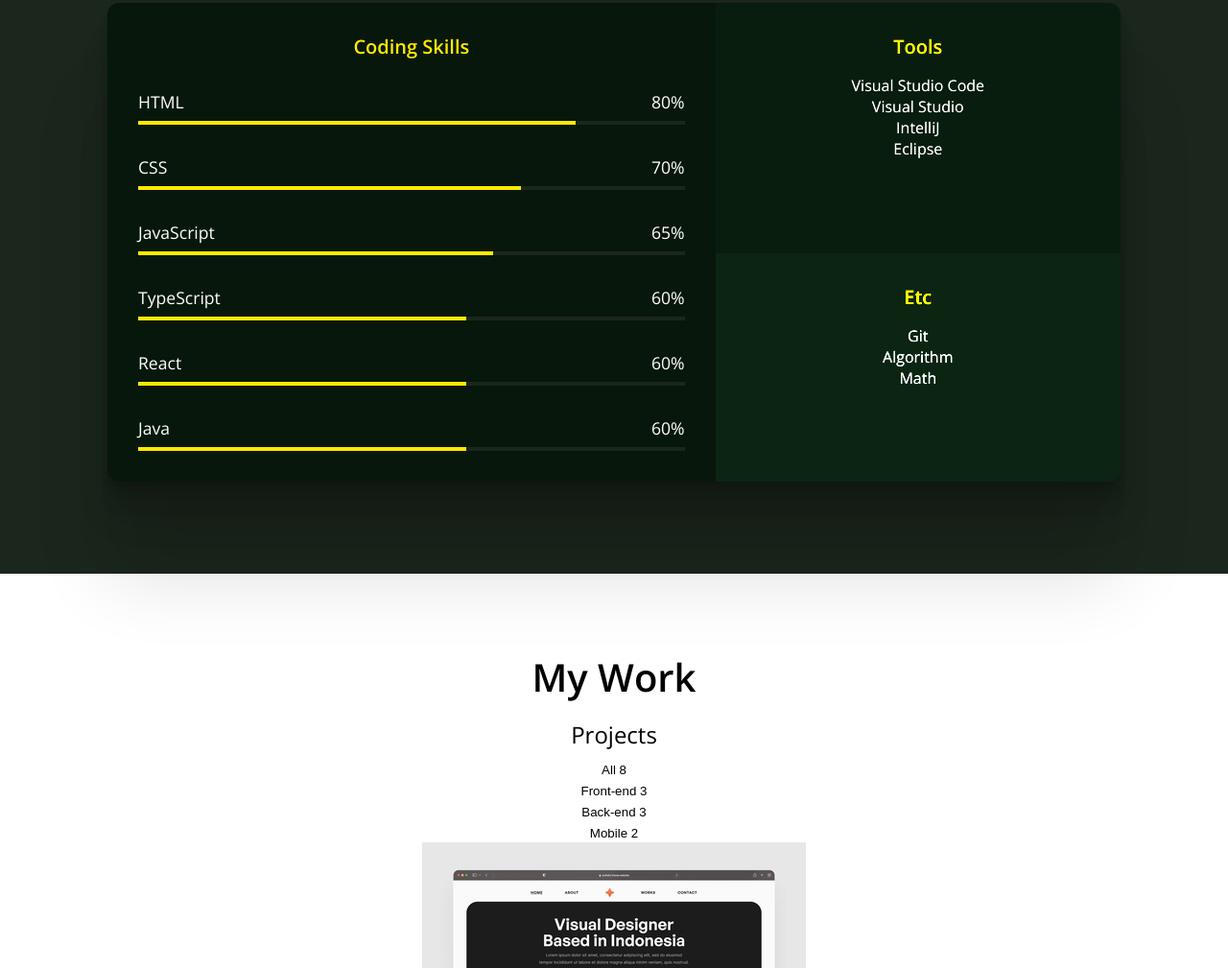
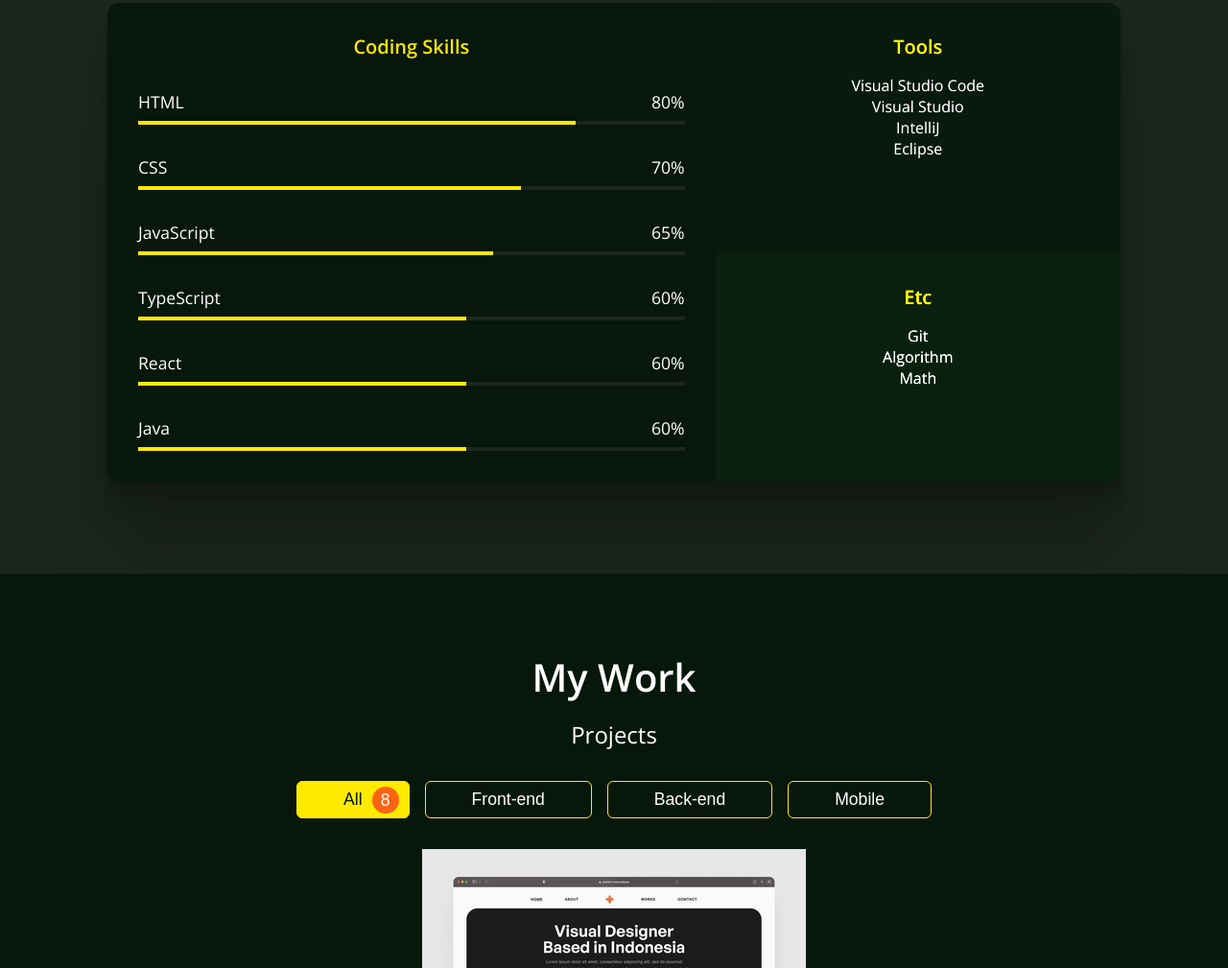
Before and after one commit to jooho2055/Portfolio, a plain HTML site: page index.html in a window 1280 px wide. Shown: the part 1791-2800 px from the top of the page at 96% size. Drawn offline with nearby package versions, Linux system fonts and the light colour scheme.

Commit message:
CSS-Work-Category

```diff
--- a/css/style.css
+++ b/css/style.css
@@ -86,6 +86,7 @@ button:focus {
 	display: flex;
 	justify-content: space-between;
 	align-items: center;
+	z-index: 1;
 }
 
 .header__logo {
@@ -266,13 +267,13 @@ button:focus {
 .skills__tools {
 	padding: 1rem;
 	background-color: var(--color-primary);
-	filter: brightness(125%);
+	filter: brightness(115%);
 }
 
 .skills__etc {
 	padding: 1rem;
 	background-color: var(--color-primary);
-	filter: brightness(160%);
+	filter: brightness(140%);
 }
 
 .bar {
@@ -298,3 +299,56 @@ button:focus {
 	height: 4px;
 	background-color: var(--color-accent);
 }
+
+/*
+
+
+
+*/
+
+#work {
+	background-color: var(--color-primary);
+	color: var(--color-text);
+}
+
+.categories {
+	display: flex;
+	justify-content: center;
+	margin: 2rem;
+	gap: 1rem;
+}
+
+.category {
+	position: relative;
+	color: var(--color-text);
+	font-size: 1.1rem;
+	padding: 0.5rem 3rem;
+	border-radius: 6px;
+	border: 1px solid var(--color-accent);
+	cursor: pointer;
+	white-space: nowrap;
+}
+
+.category--selected {
+	background-color: var(--color-accent);
+	color: var(--color-primary);
+}
+
+.category__count {
+	opacity: 0;
+	position: absolute;
+	right: 10px;
+	width: 28px;
+	height: 28px;
+	line-height: 28px;
+	border-radius: 100%;
+	background-color: var(--color-accent-variant);
+	color: var(--color-text);
+	transition: all 250ms ease-in-out;
+}
+
+.category--selected .category__count,
+.category:hover .category__count {
+	opacity: 1;
+	top: 4.5px;
+}
--- a/index.html
+++ b/index.html
@@ -190,20 +190,27 @@
 			</section>
 			<!-- Work -->
 			<section id="work" class="section">
+				<div class="max-container">
 					<h2 class="title">My Work</h2>
 					<p class="description">Projects</p>
-				<ul>
+					<ul class="categories">
 						<li>
-						<button>All <span>8</span></button>
+							<button class="category category--selected">
+								All <span class="category__count">8</span>
+							</button>
 						</li>
 						<li>
-						<button>Front-end <span>3</span></button>
+							<button class="category">
+								Front-end <span class="category__count">3</span>
+							</button>
 						</li>
 						<li>
-						<button>Back-end <span>3</span></button>
+							<button class="category">
+								Back-end <span class="category__count">3</span>
+							</button>
 						</li>
 						<li>
-						<button>Mobile <span>2</span></button>
+							<button class="category">Mobile <span class="category__count">2</span></button>
 						</li>
 					</ul>
 					<ul>
@@ -280,6 +287,7 @@
 							</a>
 						</li>
 					</ul>
+				</div>
 			</section>
 			<!-- Testimonials -->
 			<section id="testimonial" class="section">
```
Lines whose indentation alone changed are shown as unchanged.
